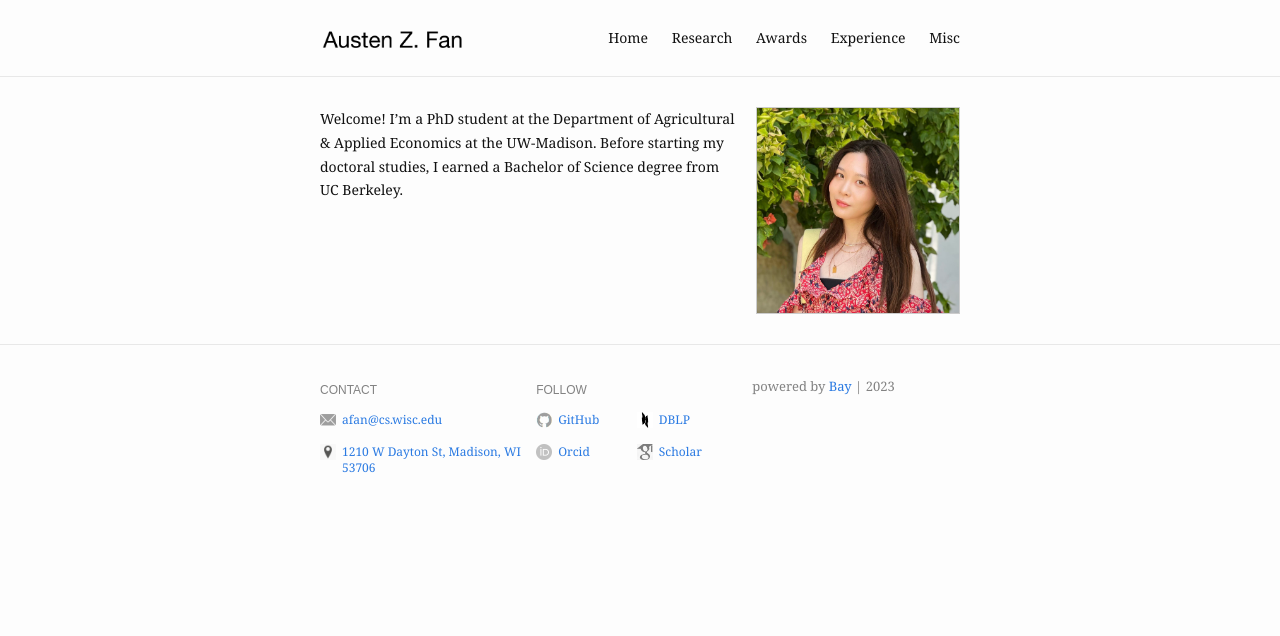
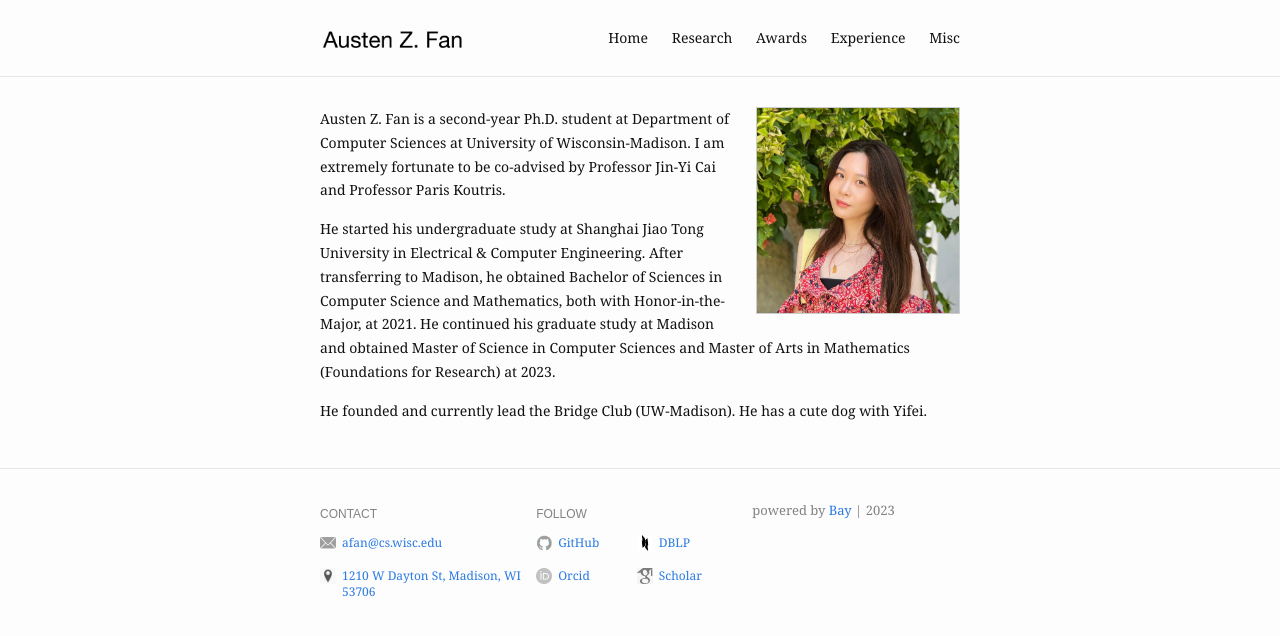
Before and after one commit to Austen-Z-Fan/Austen-Z-Fan.github.io, a Jekyll site: the page built from index.md, in a window 1280 px wide. Shown: the top 636 px of the page. Built offline with Jekyll 4.4.1, drawn with Linux system fonts in a browser that asks for light colours.

Commit message:
Update index.md

```diff
--- a/index.md
+++ b/index.md
@@ -6,5 +6,13 @@ profile_picture:
 ---
 
 <p>
-Welcome! I’m a PhD student at the Department of Agricultural & Applied Economics at the UW-Madison. Before starting my doctoral studies, I earned a Bachelor of Science degree from UC Berkeley.
+Austen Z. Fan is a second-year Ph.D. student at Department of Computer Sciences at University of Wisconsin-Madison. I am extremely fortunate to be co-advised by Professor Jin-Yi Cai and Professor Paris Koutris.
 </p>
+
+<p>
+He started his undergraduate study at Shanghai Jiao Tong University in Electrical & Computer Engineering. After transferring to Madison, he obtained Bachelor of Sciences in Computer Science and Mathematics, both with Honor-in-the-Major, at 2021. He continued his graduate study at Madison and obtained Master of Science in Computer Sciences and Master of Arts in Mathematics (Foundations for Research) at 2023.
+</p>
+
+<p>
+He founded and currently lead the Bridge Club (UW-Madison). He has a cute dog with Yifei.
+</p>
```
